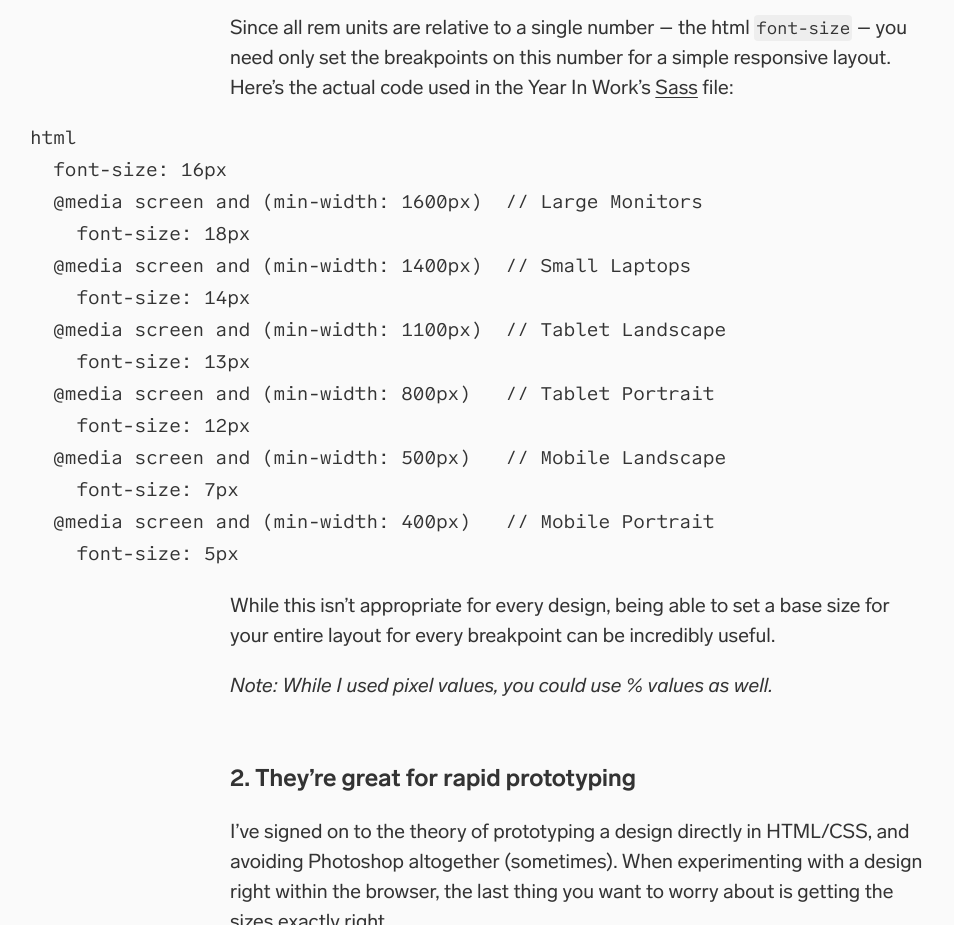
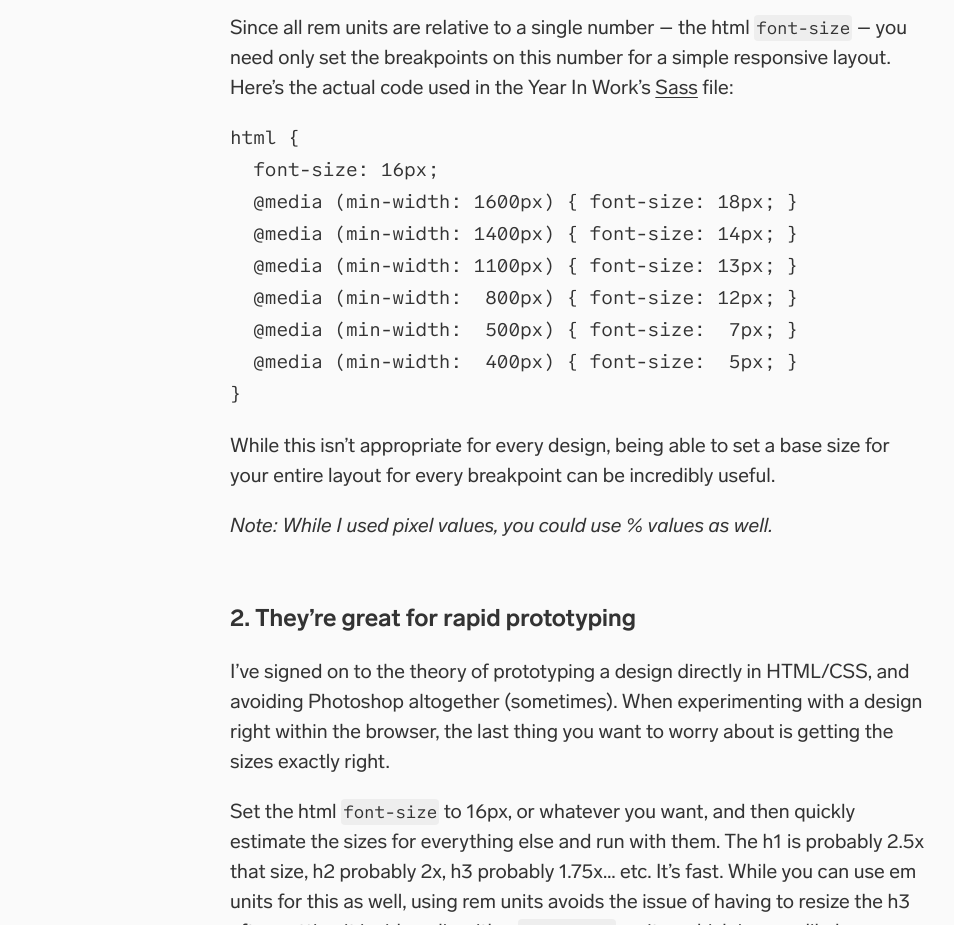
Before and after one commit to mlettini/matthewlettini.me, an Eleventy site: page src/posts/2013/in-defense-of-rem-units.md in a window 1280 px wide. Shown: the part 2780-3705 px from the top of the page, without its empty margins (60-1014 px from the left). Built offline with nearby package versions, Linux system fonts and the light colour scheme; Eleventy itself is replaced by a stand-in of ours; some packages are replaced by stand-ins of ours; code samples lack their colours; files that its build step writes are made by us from their sources; a script that the page names is missing.

Commit message:
code stuff

````diff
--- a/src/css/base.css
+++ b/src/css/base.css
@@ -6,6 +6,7 @@
   --text:    #333;
   --text-lt: #777;
   --color:   blue;
+
   --zoom-bg: rgba(17, 17, 17, 0.9);
 
   --font-mono:  'LG Mono', Monaco, monospace;
@@ -332,9 +333,6 @@ img.shadowed {
 .medium-zoom-overlay {
   background: var(--zoom-bg) !important;
 }
-img.medium-zoom-image--opened.shadowed {
-  box-shadow: none !important;
-}
 
 
 
--- a/src/css/code.css
+++ b/src/css/code.css
@@ -1,7 +1,7 @@
 /* Variables */
 :root {
   --inline-code-bg:  #eee;
-  --block-code-bg:   #222;
+  --block-code-bg:   #282930;
   --block-code-text: #ddd;
 }
 @media (prefers-color-scheme: dark) {
@@ -32,7 +32,7 @@ pre[class*="language-"] {
   line-height: var(--line-height);
   margin: var(--clamp-sm) auto;
   overflow: auto;
-  padding: 2rem;
+  padding: 1.5rem;
   text-align: left;
   white-space: pre;
   width: 100%;
--- a/src/posts/2013/in-defense-of-rem-units.md
+++ b/src/posts/2013/in-defense-of-rem-units.md
@@ -57,26 +57,17 @@ Here’s what you should know about rem units:
 
 Since all rem units are relative to a single number – the html `font-size` – you need only set the breakpoints on this number for a simple responsive layout. Here’s the actual code used in the Year In Work’s [Sass](http://sass-lang.com/) file:
 
-</div>
-
-```scss
-html
-  font-size: 16px
-  @media screen and (min-width: 1600px)  // Large Monitors
-    font-size: 18px
-  @media screen and (min-width: 1400px)  // Small Laptops
-    font-size: 14px
-  @media screen and (min-width: 1100px)  // Tablet Landscape
-    font-size: 13px
-  @media screen and (min-width: 800px)   // Tablet Portrait
-    font-size: 12px
-  @media screen and (min-width: 500px)   // Mobile Landscape
-    font-size: 7px
-  @media screen and (min-width: 400px)   // Mobile Portrait
-    font-size: 5px
+```css
+html {
+  font-size: 16px;
+  @media (min-width: 1600px) { font-size: 18px; }
+  @media (min-width: 1400px) { font-size: 14px; }
+  @media (min-width: 1100px) { font-size: 13px; }
+  @media (min-width:  800px) { font-size: 12px; }
+  @media (min-width:  500px) { font-size:  7px; }
+  @media (min-width:  400px) { font-size:  5px; }
+}
 ```
-
-<div class="inner">
 
 While this isn’t appropriate for every design, being able to set a base size for your entire layout for every breakpoint can be incredibly useful.
 
````
Also changed, not shown: src/posts/2020/test-post.md (+0 -4 lines).
